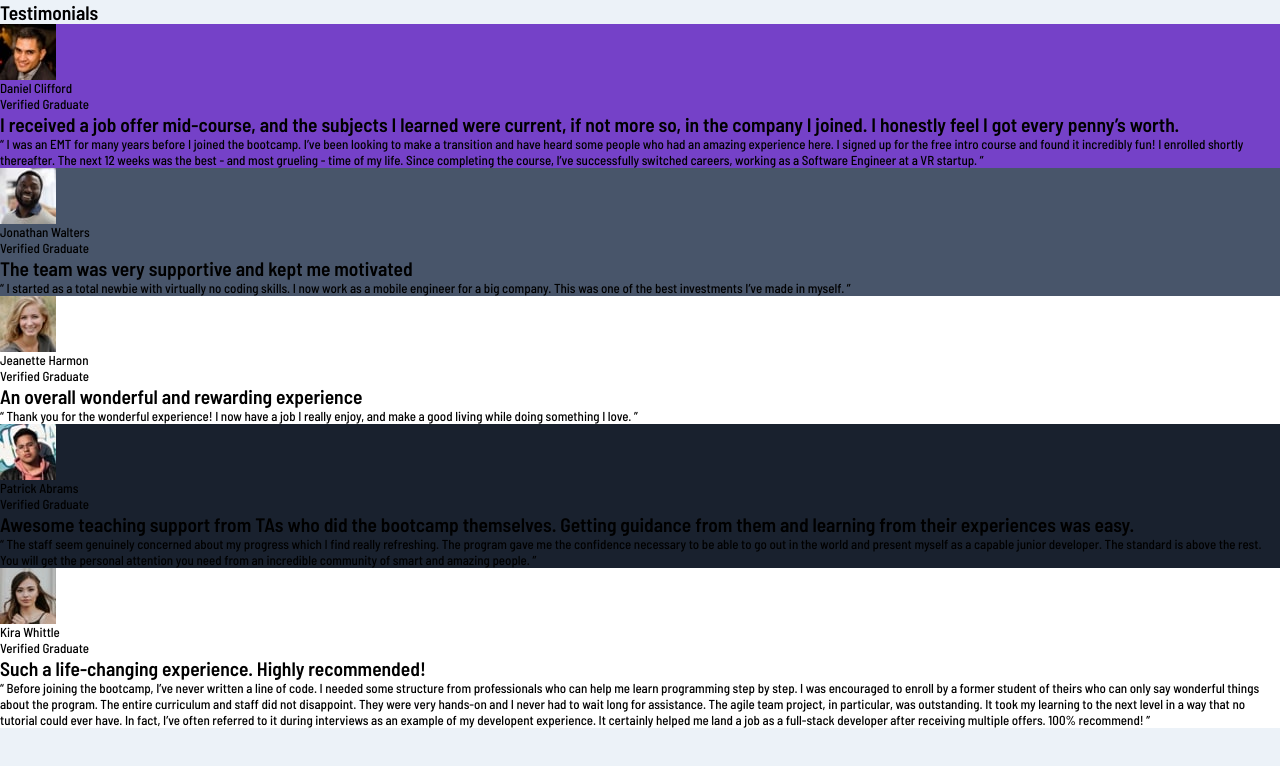
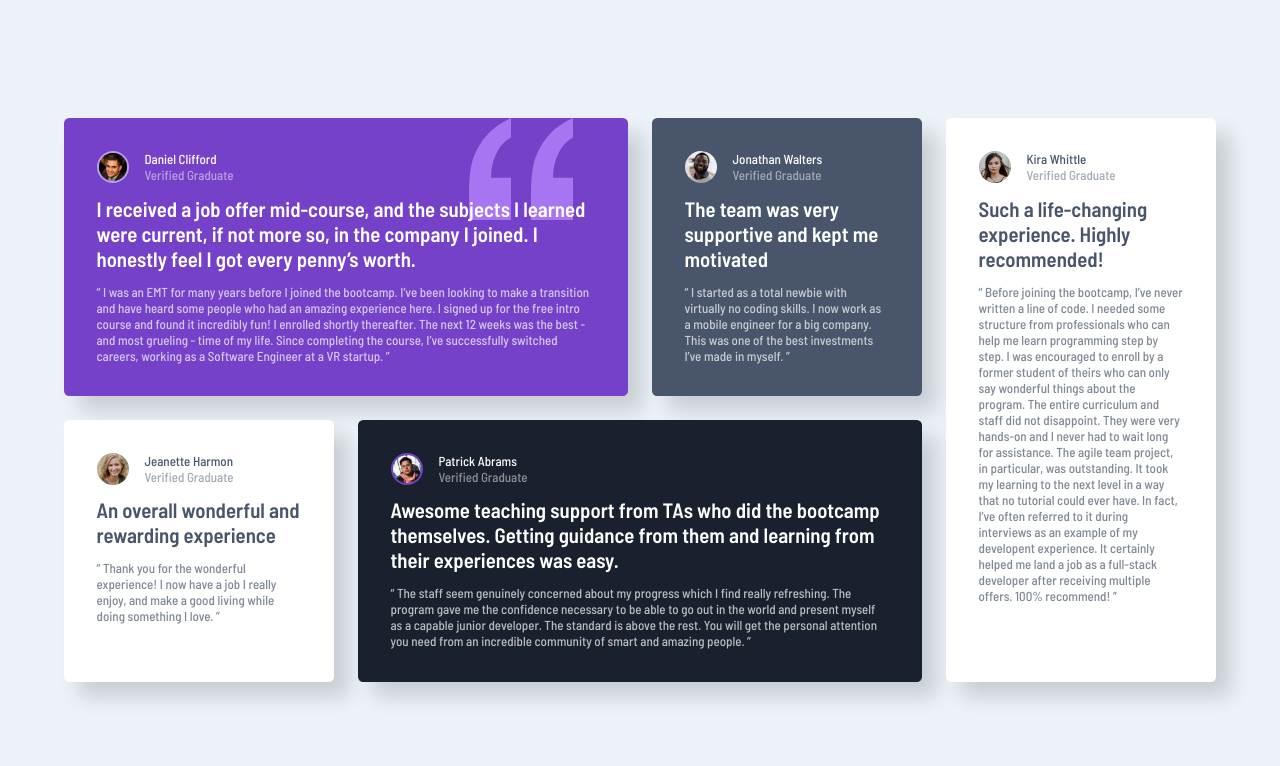
Before and after one commit to Paul-HenryN/fem-testimonials-grid-section, a plain HTML site: page index.html in a window 1280 px wide. Drawn offline with Linux system fonts and the light colour scheme.

Commit message:
feat:core styles

```diff
--- a/index.html
+++ b/index.html
@@ -27,12 +27,11 @@
   </head>
   <body>
     <main>
-      <section class="testimonials-grid">
-        <h1 class="sr-only">Testimonials</h1>
-        <div class="card bg-primary-1">
+      <section class="testimonial-grid">
+        <div class="card bg-primary-1" style="--area: card1">
           <div class="user-info">
             <img
-              class="user-info__avatar"
+              class="user-info__avatar border-primary-4"
               src="./images/image-daniel.jpg"
               alt="Daniel Clifford"
             />
@@ -58,7 +57,7 @@
             as a Software Engineer at a VR startup.
           </q>
         </div>
-        <div class="card bg-primary-2">
+        <div class="card bg-primary-2" style="--area: card2">
           <div class="user-info">
             <img
               class="user-info__avatar"
@@ -80,7 +79,7 @@
             best investments I’ve made in myself.
           </q>
         </div>
-        <div class="card bg-primary-4">
+        <div class="card card--light bg-primary-4" style="--area: card3">
           <div class="user-info">
             <img
               class="user-info__avatar"
@@ -101,10 +100,10 @@
             enjoy, and make a good living while doing something I love.
           </q>
         </div>
-        <div class="card bg-primary-3">
+        <div class="card bg-primary-3" style="--area: card4">
           <div class="user-info">
             <img
-              class="user-info__avatar"
+              class="user-info__avatar border-primary-1"
               src="./images/image-patrick.jpg"
               alt="Daniel Clifford"
             />
@@ -129,7 +128,7 @@
             and amazing people.
           </q>
         </div>
-        <div class="card bg-primary-4">
+        <div class="card card--light bg-primary-4" style="--area: card5">
           <div class="user-info">
             <img
               class="user-info__avatar"
--- a/style.css
+++ b/style.css
@@ -1,10 +1,10 @@
 /* CUSTOM PROPERTIES */
 :root {
   /* Colors */
-  --clr-pimary-1: hsl(263, 55%, 52%);
-  --clr-pimary-2: hsl(217, 19%, 35%);
-  --clr-pimary-3: hsl(219, 29%, 14%);
-  --clr-pimary-4: hsl(0, 0%, 100%);
+  --clr-primary-1: hsl(263, 55%, 52%);
+  --clr-primary-2: hsl(217, 19%, 35%);
+  --clr-primary-3: hsl(219, 29%, 14%);
+  --clr-primary-4: hsl(0, 0%, 100%);
   --clr-neutral-1: hsl(210, 46%, 95%);
   --clr-neutral-2: hsl(0, 0%, 81%);
 
@@ -18,7 +18,7 @@
   /*Typography*/
   --font-family: "Barlow Semi Condensed", sans-serif;
   --fs-neutral: 0.8125rem;
-  --fs-1: calc(var(--fs-neutral) * 1.5);
+  --fs-1: calc(var(--fs-neutral) * 1.6);
   --fs-2: calc(var(--fs-neutral) * 1.3);
   --fw-neutral: 500;
   --fw-primary: 600;
@@ -26,16 +26,22 @@
 
 /* UTILS */
 .bg-primary-1 {
-  background-color: var(--clr-pimary-1);
+  background-color: var(--clr-primary-1);
 }
 .bg-primary-2 {
-  background-color: var(--clr-pimary-2);
+  background-color: var(--clr-primary-2);
 }
 .bg-primary-3 {
-  background-color: var(--clr-pimary-3);
+  background-color: var(--clr-primary-3);
 }
 .bg-primary-4 {
-  background-color: var(--clr-pimary-4);
+  background-color: var(--clr-primary-4);
+}
+.border-primary-1 {
+  border: 2px solid var(--clr-primary-1);
+}
+.border-primary-4 {
+  border: 2px solid hsla(var(--hsl-primary-4), 50%);
 }
 
 /* RESETS */
@@ -64,4 +70,77 @@ body {
 
 h2 {
   font-size: var(--fs-1);
+  font-weight: var(--fw-primary);
 }
+
+/* CORE STYLES */
+main {
+  min-height: 100vh;
+  display: flex;
+  align-items: center;
+  justify-content: center;
+}
+.testimonial-grid {
+  display: grid;
+  grid-template-columns: 1fr;
+  gap: 1.5rem;
+  grid-template-areas:
+    "card1"
+    "card2"
+    "card3"
+    "card4"
+    "card5";
+
+  width: min(90%, 75rem);
+  margin-block: 5rem;
+}
+.testimonial-grid > .card:first-child {
+  background-image: url("./images/bg-pattern-quotation.svg");
+  background-repeat: no-repeat;
+  background-position: top right 12%;
+}
+@media screen and (min-width: 700px) {
+  .testimonial-grid {
+    grid-template-columns: repeat(4, 1fr);
+    grid-template-areas:
+      "card1 card1 card2 card5"
+      "card3 card4 card4 card5";
+  }
+}
+
+.card {
+  --txt-clr-hsl: var(--hsl-primary-4);
+
+  display: flex;
+  flex-direction: column;
+  padding: min(15%, 2.5em);
+  border-radius: 0.4em;
+
+  row-gap: 0.8rem;
+
+  color: hsl(var(--txt-clr-hsl));
+
+  grid-area: var(--area);
+
+  box-shadow: 15px 15px 20px rgba(0, 0, 0, 0.15);
+}
+.card--light {
+  --txt-clr-hsl: var(--hsl-primary-2);
+}
+.card__body {
+  color: hsla(var(--txt-clr-hsl), 70%);
+}
+
+.user-info {
+  display: grid;
+  grid-template-columns: repeat(2, fit-content(50rem));
+  gap: 0 1rem;
+}
+.user-info__avatar {
+  border-radius: 50%;
+  max-width: 2rem;
+  grid-row: span 2;
+}
+.user-info__status {
+  color: hsla(var(--txt-clr-hsl), 50%);
+}
```
